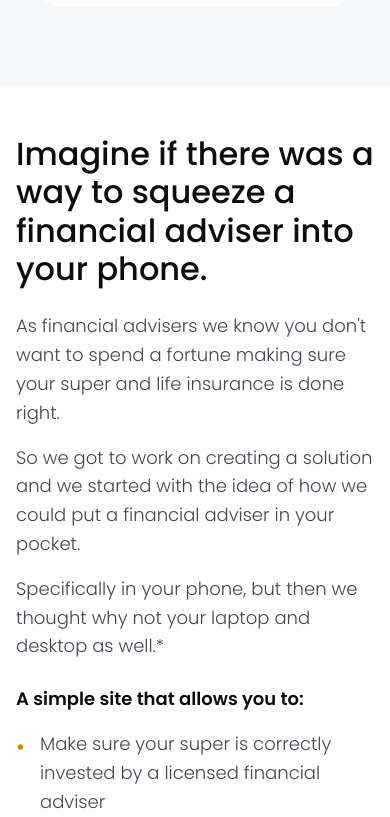
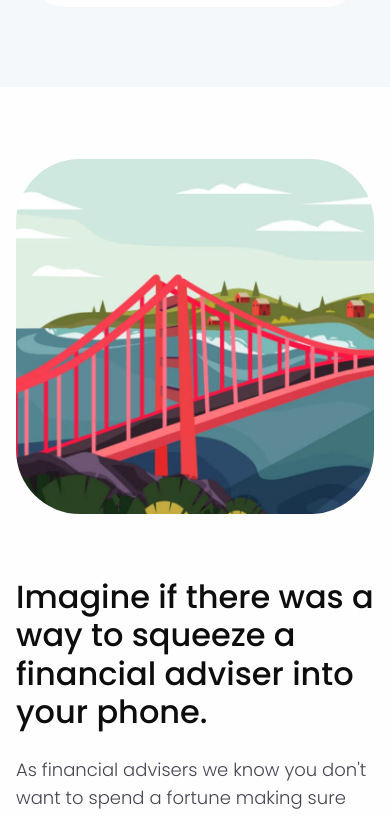
Before and after one commit to arharutyu/equee-public, a React (Vite) app: page / in a window 390 px wide. Shown: the part 2100-2917 px from the top of the page. Built offline with nearby package versions, Linux system fonts and the light colour scheme.

Commit message:
implemented img.css in signup

```diff
--- a/src/components/3-SignUp/SignUp.css
+++ b/src/components/3-SignUp/SignUp.css
@@ -75,12 +75,6 @@
 }
 
 /* Visual/Illustration */
-.signup-visual {
-    display: flex;
-    justify-content: center;
-    align-items: center;
-}
-
 .signup-illustration {
     max-width: 100%;
     height: auto;
@@ -106,7 +100,6 @@
     }
 
     .signup-illustration {
-        max-width: 100%;
         margin-top: var(--spacing-lg);
     }
 }
--- a/src/components/3-SignUp/SignUp.tsx
+++ b/src/components/3-SignUp/SignUp.tsx
@@ -42,7 +42,7 @@ export const SignUp = () => {
                         </div>
                     </div>
 
-                    <div className="signup-visual">
+                    <div className="illustration-container">
                         <img
                             src="/img/home-img-bridge.jpg"
                             alt="Illustrated bridge representing the connection between you and financial advice"
--- a/src/components/4-Introducing/Introducing.css
+++ b/src/components/4-Introducing/Introducing.css
@@ -1,5 +1,3 @@
-/* Introducing.css */
-
 .introducing {
     background-color: var(--color-light-blue);
     padding: var(--spacing-3xl) 0;
```
